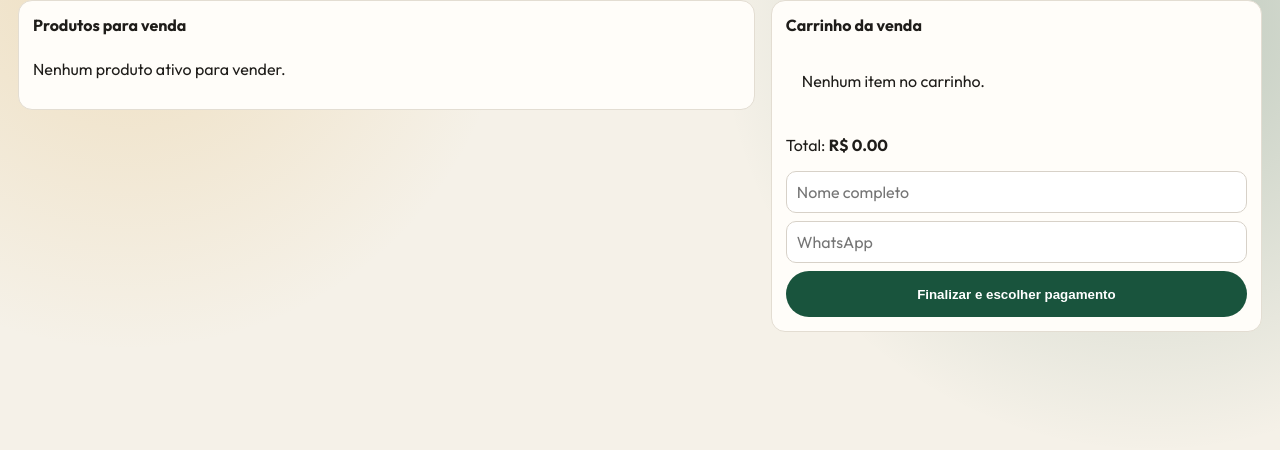
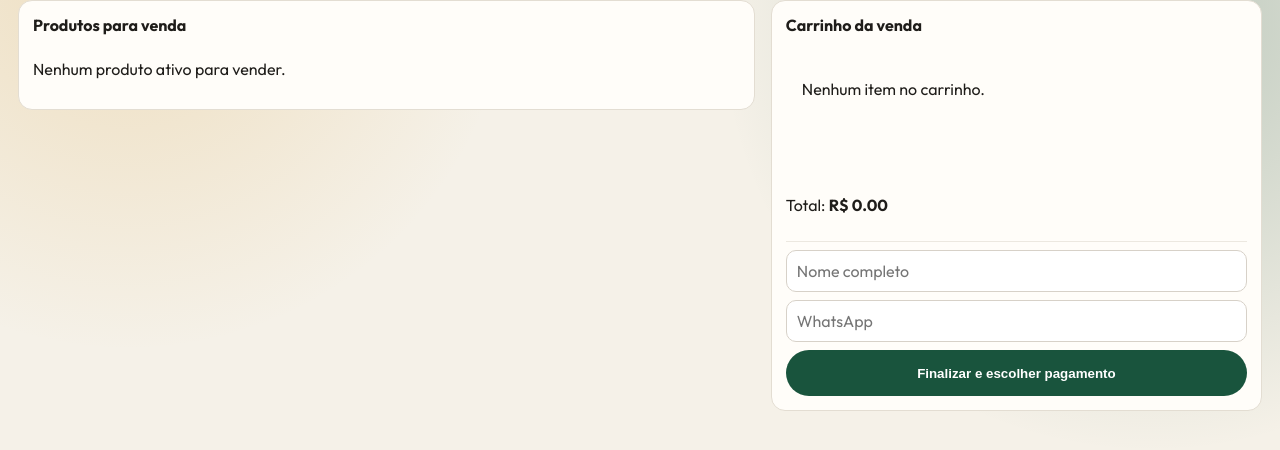
Before and after one commit to fabianopolone123/sitemissao, a Django app: page /manage/sales/page/ in a window 1280 px wide. Shown: the part 76-526 px from the top of the page. Run offline with Django 5.2, Linux system fonts and the light colour scheme; the visitor is signed in with stand-in values (Sample User, id 1); data comes from the database, SQL or seed files in the repository; data that the repository does not hold is empty.

Commit message:
Corrige carrinho da venda automatica para manter checkout visivel

```diff
--- a/static/shop/styles.css
+++ b/static/shop/styles.css
@@ -560,9 +560,32 @@ h1 {
 .sales-summary-card {
     position: sticky;
     top: 12px;
+    display: flex;
+    flex-direction: column;
+    gap: 8px;
     height: fit-content;
     max-height: calc(100vh - 24px);
-    overflow: auto;
+    overflow: hidden;
+}
+
+.sales-summary-card .sidebar-items {
+    flex: 1 1 auto;
+    min-height: 120px;
+    max-height: 52vh;
+    overflow-y: auto;
+    overscroll-behavior: contain;
+}
+
+.sales-summary-card #sale-cart-total {
+    display: inline-block;
+}
+
+.sales-summary-card .checkout-form {
+    flex: 0 0 auto;
+    margin-top: 2px;
+    padding-top: 8px;
+    border-top: 1px solid #ece8e0;
+    background: #fffdf9;
 }
 
 .sales-summary-head {
@@ -813,14 +836,19 @@ h1 {
         right: 0;
         top: 0;
         z-index: 95;
-        height: 100vh;
+        height: 100dvh;
         width: min(420px, 94vw);
         max-height: none;
-        overflow: auto;
+        overflow: hidden;
         border-radius: 0;
         transform: translateX(100%);
         transition: transform 0.25s ease;
         box-shadow: -10px 0 30px rgba(0, 0, 0, 0.2);
+    }
+
+    .sales-summary-card .sidebar-items {
+        min-height: 0;
+        max-height: none;
     }
 
     .sales-summary-card.open {
```
